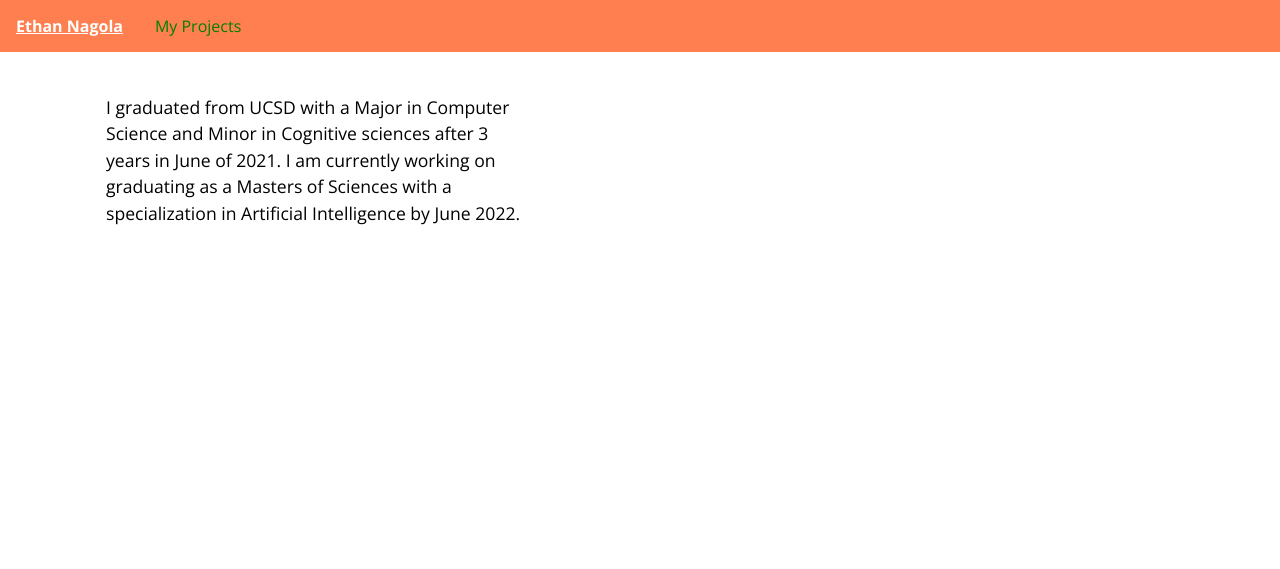
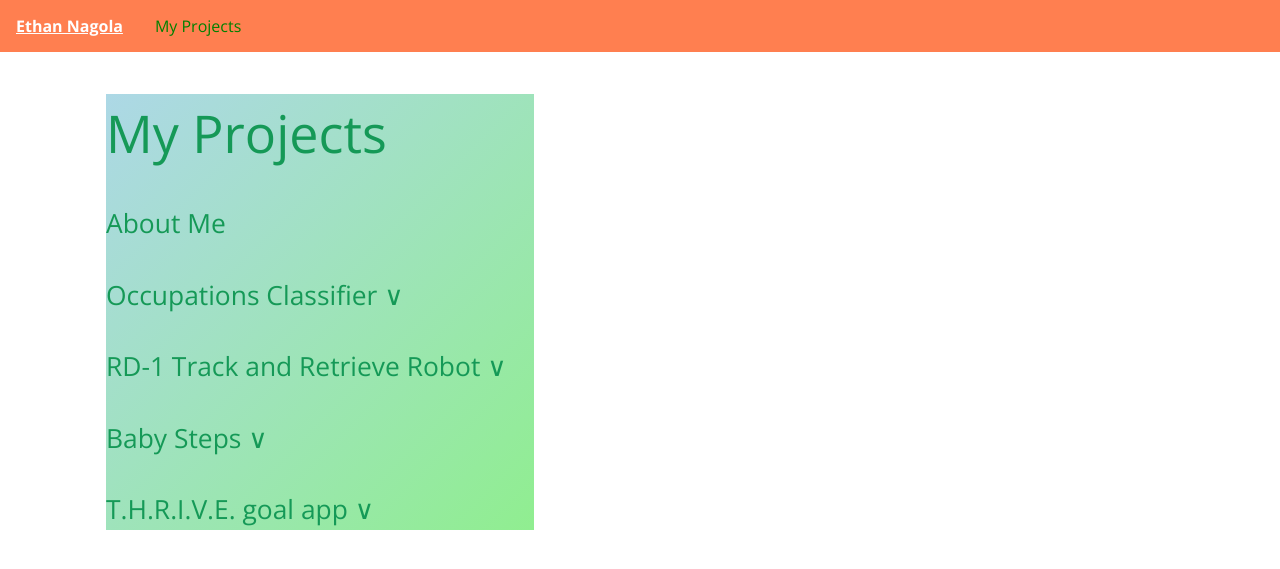
Before and after one commit to enagola/web, a Jekyll site: the page built from docs/projects.md, in a window 1280 px wide. Shown: the top 569 px of the page. Built offline with Jekyll 4.4.1, drawn with Linux system fonts in a browser that asks for light colours.

Commit message:
Update projects.md

```diff
--- a/docs/projects.md
+++ b/docs/projects.md
@@ -5,7 +5,21 @@
 pageheader: page-header-about
 ---
 
- <p> I graduated from UCSD with a Major in Computer Science
-  and Minor in Cognitive sciences after 3 years in June of 2021.
-  I am currently working on graduating as a Masters of Sciences
-  with a specialization in Artificial Intelligence by June 2022.</p>
+<section style='background-image: linear-gradient(to top left, lightgreen, lightblue);'>
+          <h1 class="project-name">My Projects</h1>
+
+          <h2 class='relative'>About Me</h2>
+
+          <h2 class='relative' onclick="toggleText()">Occupations Classifier &#9; &or;</h2>
+          <div id='demo' style='display: none;background-image: linear-gradient(to top left, lightgreen, lightblue);'><p>This is the description of the project.</p> <a style="background-image: linear-gradient(to top left, green, blue);" href="https://enagola.github.io/web/CSE203B.pdf" type="application/pdf" class="btn">Occupations Classifier</a></div>
+
+          <h2 class='relative' onclick="toggleText2()">RD-1 Track and Retrieve Robot &#9; &or;</h2>
+          <div id='demo2' style='display: none;background-image: linear-gradient(to top left, lightgreen, lightblue);'><p>This is the description of the project.</p> <a style="background-image: linear-gradient(to top left, green, blue);" href="https://enagola.github.io/web/Final_report_cse145.pdf" class="btn">RD-1 Track and Retrieve Robot</a></div>
+
+          <h2 class='relative' onclick="toggleText3()">Baby Steps &#9; &or;</h2>
+          <div id='demo3' style='display: none;background-image: linear-gradient(to top left, lightgreen, lightblue);'><p>This is the description of the project.</p> <a href="https://www.youtube.com/watch?v=W8iOpEHBDII&ab_channel=EthanNagola" class="btn">Baby Steps</a></div>
+
+          <h2 class='relative' onclick="toggleText4()">T.H.R.I.V.E. goal app &#9; &or;</h2>
+          <div id='demo4' style='display: none;background-image: linear-gradient(to top left, lightgreen, lightblue);'><p>This is the description of the project.</p> <a href="https://youtu.be/BbzbG_M_1v0?t=199" class="btn">T.H.R.I.V.E. goal app</a></div>
+
+        </section>
```
